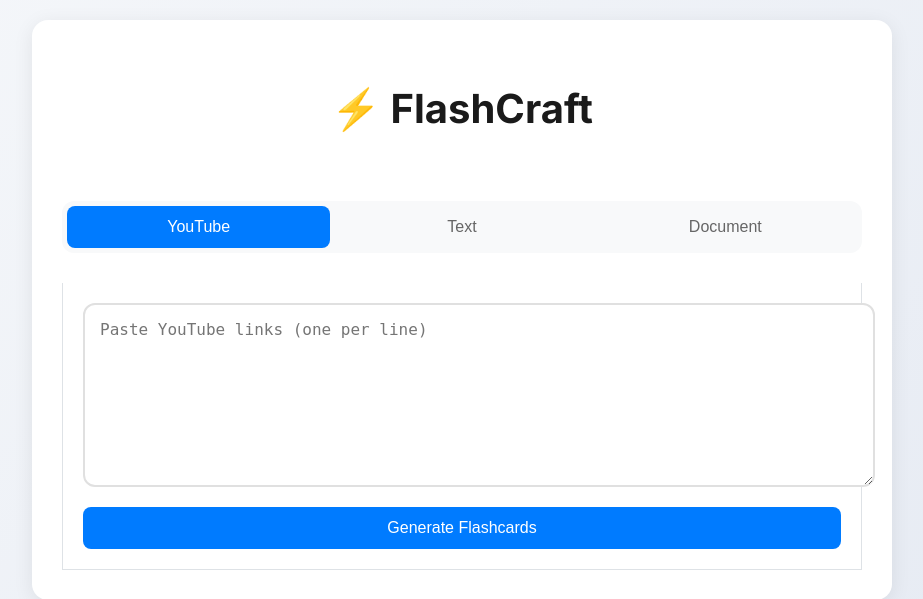
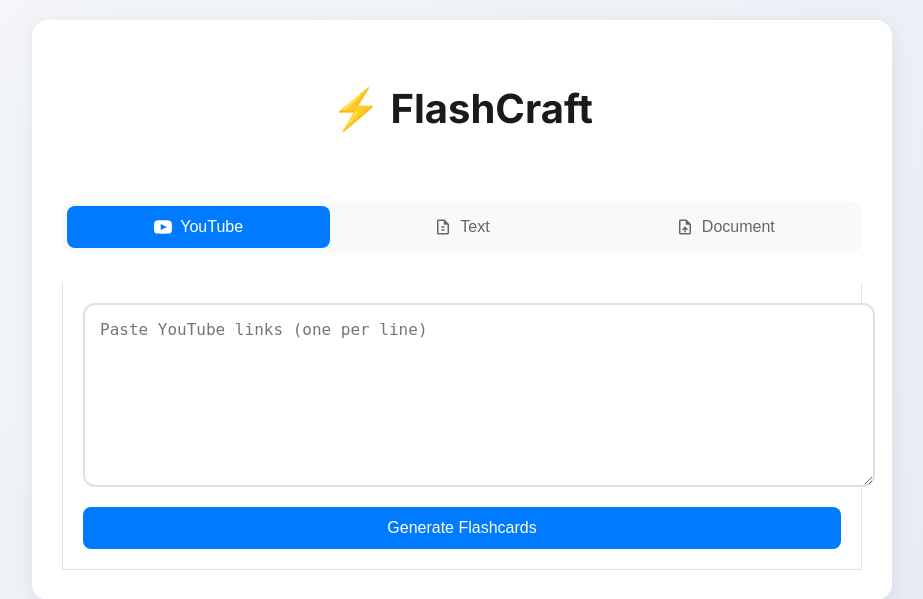
Before and after one commit to nicochunger/FlashCraft, a Flask app: page / in a window 1280 px wide. Shown: the top 599 px of the page, without its empty margins (178-1101 px from the left). Run offline with Flask 3, Linux system fonts and the light colour scheme; parts of the project's set-up code (start-up, migrations or seed data) failed here and were passed over.

Commit message:
Add tab icons and improve tab button styling for better UI interaction

```diff
--- a/static/css/style.css
+++ b/static/css/style.css
@@ -43,6 +43,22 @@
     color: #666;
     transition: all 0.3s ease;
     border-radius: 8px;
+    display: flex;
+    align-items: center;
+    justify-content: center;
+    gap: 8px;
+}
+
+.tab-icon {
+    width: 18px;
+    height: 18px;
+    fill: currentColor;
+    transition: all 0.3s ease;
+    flex-shrink: 0;
+}
+
+.tab-button span {
+    line-height: 1;
 }
 
 .tab-button:hover {
@@ -251,4 +267,14 @@
     .number-input input[type="number"] {
         width: 100%;
     }
+
+    .tab-button {
+        padding: 10px 16px;
+        font-size: 0.9rem;
+    }
+
+    .tab-icon {
+        width: 16px;
+        height: 16px;
+    }
 }
--- a/templates/index.html
+++ b/templates/index.html
@@ -96,12 +96,27 @@
 
         <div class="tab-container">
             <button class="tab-button active" onclick="openTab('youtube')">
+                <svg class="tab-icon" viewBox="0 0 24 24" aria-hidden="true">
+                    <title>YouTube Video</title>
+                    <path
+                        d="M19.615 3.184c-3.604-.246-11.631-.245-15.23 0C.488 3.45.029 5.804 0 12c.029 6.185.484 8.549 4.385 8.816 3.6.245 11.626.246 15.23 0C23.512 20.55 23.971 18.196 24 12c-.029-6.185-.484-8.549-4.385-8.816zM9 16V8l8 4-8 4z" />
+                </svg>
                 <span>YouTube</span>
             </button>
             <button class="tab-button" onclick="openTab('text')">
+                <svg class="tab-icon" viewBox="0 0 24 24" aria-hidden="true">
+                    <title>Text Document</title>
+                    <path
+                        d="M14 2H6c-1.1 0-2 .9-2 2v16c0 1.1.9 2 2 2h12c1.1 0 2-.9 2-2V8l-6-6zM6 20V4h7v5h5v11H6zm4-9h4v2h-4v-2zm0 4h4v2h-4v-2z" />
+                </svg>
                 <span>Text</span>
             </button>
             <button class="tab-button" onclick="openTab('document')">
+                <svg class="tab-icon" viewBox="0 0 24 24" aria-hidden="true">
+                    <title>Upload Document</title>
+                    <path
+                        d="M14 2H6c-1.1 0-2 .9-2 2v16c0 1.1.9 2 2 2h12c1.1 0 2-.9 2-2V8l-6-6zm4 18H6V4h7v5h5v11zM8 15.01l1.41 1.41L11 14.84V19h2v-4.16l1.59 1.59L16 15.01 12.01 11z" />
+                </svg>
                 <span>Document</span>
             </button>
         </div>
```
